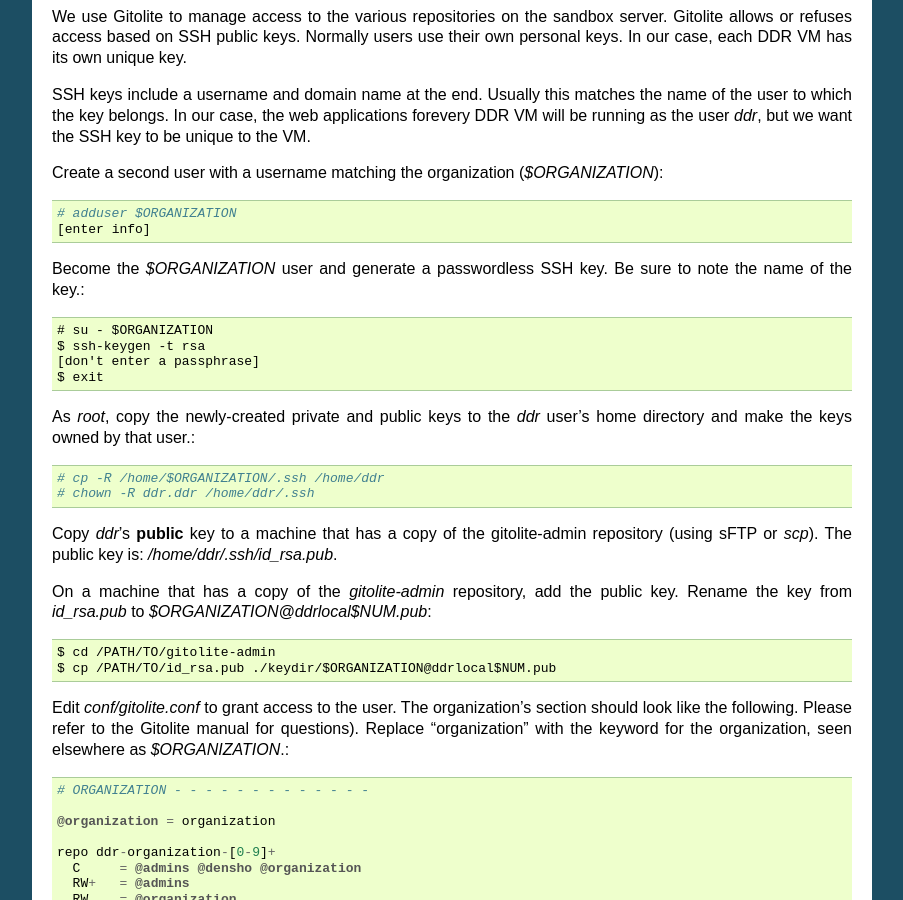
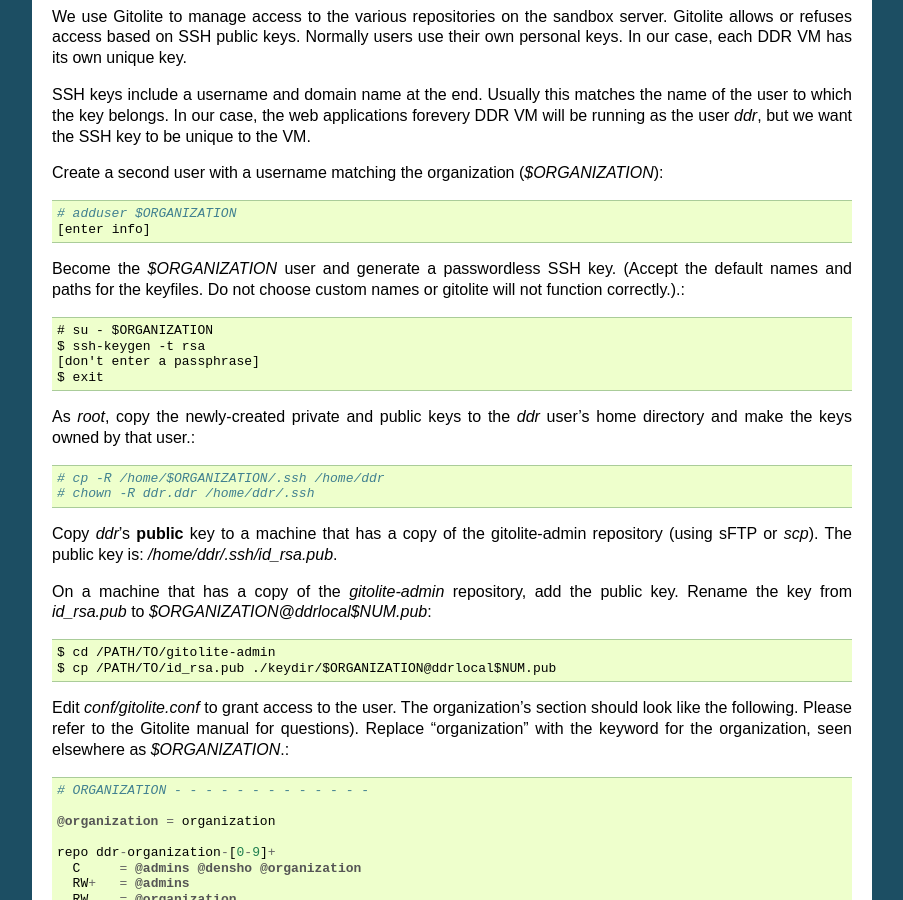
Before and after one commit to denshoproject/ddr-manual, a Sphinx documentation site: the page built from source/admins/workstations/create-workstation-vm.rst, in a window 1280 px wide and 900 px high, scrolled down 9036 px. Shown: the whole window, without its empty margins (198-1101 px from the left). Built offline with Sphinx 7.4.7, drawn with Linux system fonts in a browser that asks for light colours.

Commit message:
Update create-workstation-vm.rst
Added note about using default names for keyfiles with gitolite

```diff
--- a/source/admins/workstations/create-workstation-vm.rst
+++ b/source/admins/workstations/create-workstation-vm.rst
@@ -575,7 +575,7 @@
     # adduser $ORGANIZATION
     [enter info]
 
-Become the `$ORGANIZATION` user and generate a passwordless SSH key. Be sure to note the name of the key.::
+Become the `$ORGANIZATION` user and generate a passwordless SSH key. (Accept the default names and paths for the keyfiles. Do not choose custom names or gitolite will not function correctly.).::
 
     # su - $ORGANIZATION
     $ ssh-keygen -t rsa
```
